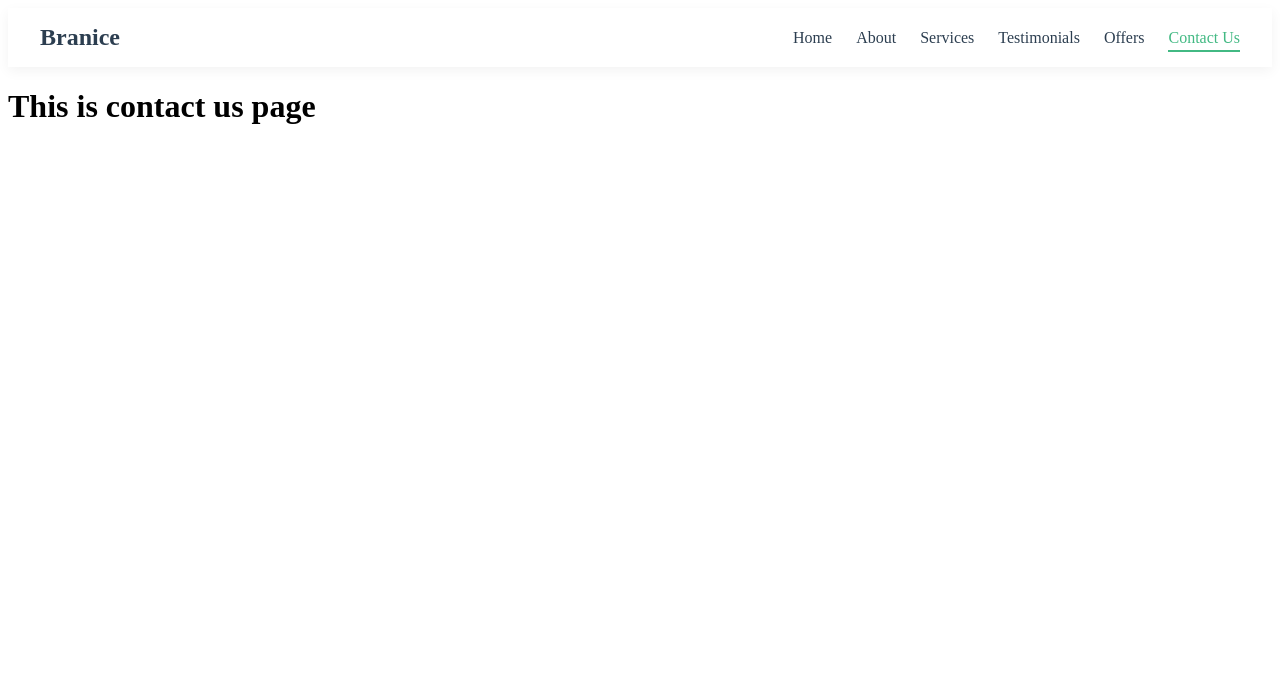
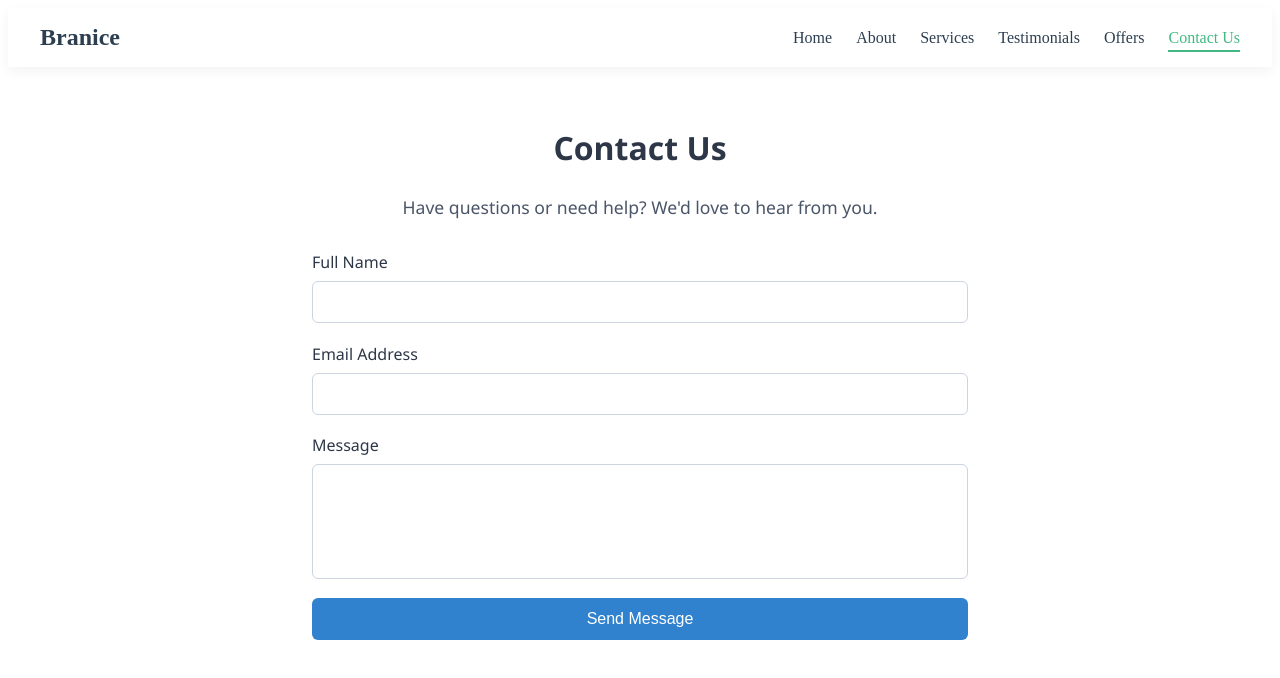
Before and after one commit to MBUDA-BRANICE-NJIRA/VueJs-With-Routes-Class-Assignment, a Vue app: page /Contact in a window 1280 px wide. Shown: the top 678 px of the page. Built offline with nearby package versions, Linux system fonts and the light colour scheme.

Commit message:
Worked on the contact us page

```diff
--- a/src/views/ContactUsVuew.vue
+++ b/src/views/ContactUsVuew.vue
@@ -1,5 +1,126 @@
 <template>
-  <div class="contact-us-view">
-    <h1>This is contact us page</h1>
+  <div class="contact-us">
+    <section class="header">
+      <h1 class="title">Contact Us</h1>
+      <p class="subtitle">Have questions or need help? We'd love to hear from you.</p>
+    </section>
+
+    <form class="contact-form" @submit.prevent="handleSubmit">
+      <div class="form-group">
+        <label for="name">Full Name</label>
+        <input type="text" id="name" v-model="form.name" required />
+      </div>
+
+      <div class="form-group">
+        <label for="email">Email Address</label>
+        <input type="email" id="email" v-model="form.email" required />
+      </div>
+
+      <div class="form-group">
+        <label for="message">Message</label>
+        <textarea id="message" rows="5" v-model="form.message" required></textarea>
+      </div>
+
+      <button type="submit" class="submit-button">Send Message</button>
+    </form>
   </div>
 </template>
+
+<script>
+export default {
+  name: "ContactUs",
+  data() {
+    return {
+      form: {
+        name: "",
+        email: "",
+        message: "",
+      }
+    };
+  },
+  methods: {
+    handleSubmit() {
+      // Placeholder for form submission logic
+      console.log("Form submitted:", this.form);
+      alert("Your message has been sent!");
+      this.form.name = "";
+      this.form.email = "";
+      this.form.message = "";
+    }
+  }
+};
+</script>
+
+<style scoped>
+.contact-us {
+  max-width: 720px;
+  margin: auto;
+  padding: 2rem;
+  font-family: 'Segoe UI', sans-serif;
+}
+
+.header {
+  text-align: center;
+  margin-bottom: 2rem;
+}
+
+.title {
+  font-size: 2rem;
+  font-weight: 600;
+  color: #2d3748;
+}
+
+.subtitle {
+  font-size: 1.1rem;
+  color: #4a5568;
+}
+
+.contact-form {
+  display: flex;
+  flex-direction: column;
+  gap: 1.2rem;
+}
+
+.form-group {
+  display: flex;
+  flex-direction: column;
+}
+
+label {
+  margin-bottom: 0.5rem;
+  font-weight: 500;
+  color: #2d3748;
+}
+
+input,
+textarea {
+  padding: 0.7rem;
+  border: 1px solid #cbd5e0;
+  border-radius: 6px;
+  font-size: 1rem;
+  resize: none;
+}
+
+input:focus,
+textarea:focus {
+  outline: none;
+  border-color: #3182ce;
+  box-shadow: 0 0 0 2px rgba(49, 130, 206, 0.2);
+}
+
+.submit-button {
+  background-color: #3182ce;
+  color: white;
+  padding: 0.75rem 1.5rem;
+  border: none;
+  border-radius: 6px;
+  font-size: 1rem;
+  font-weight: 500;
+  cursor: pointer;
+  transition: background-color 0.3s ease;
+}
+
+.submit-button:hover {
+  background-color: #2b6cb0;
+}
+</style>
```
